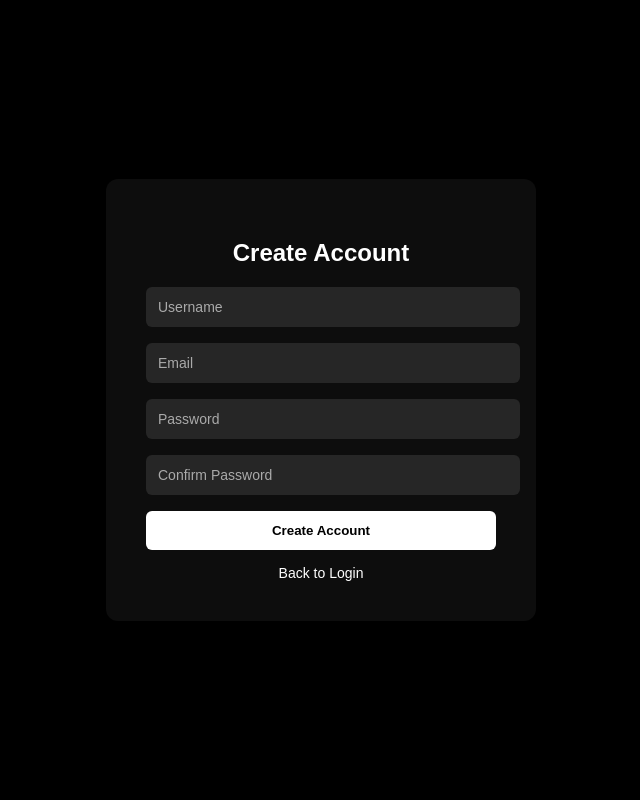
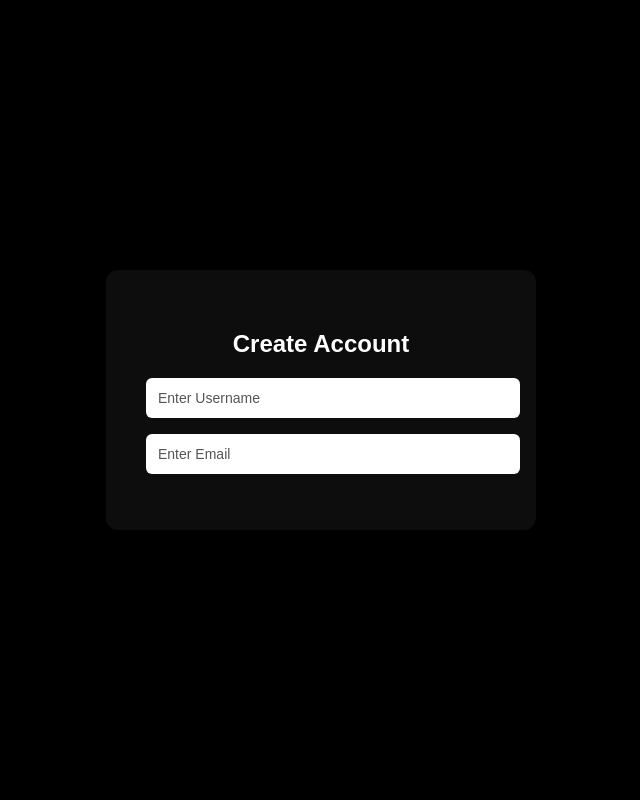
Before and after one commit to asif1-3ahmed/Music, a Flask app: page /register-page in a window 1280 px wide. Shown: the whole page, without its empty margins (319-959 px from the left). Run offline with Flask 3, Linux system fonts and the light colour scheme.

Commit message:
register.html

```diff
--- a/templates/register.html
+++ b/templates/register.html
@@ -3,7 +3,7 @@
 <head>
   <meta charset="UTF-8">
   <meta name="viewport" content="width=device-width, initial-scale=1.0">
-<title>Register - Dolsy Music</title>
+  <title>Dolsy Music - Create Account</title>
   <style>
     body {
       font-family: "Poppins", sans-serif;
@@ -12,10 +12,10 @@
       display: flex;
       justify-content: center;
       align-items: center;
-  min-height: 100vh;
+      height: 100vh;
       margin: 0;
     }
-.form-box {
+    .create-box {
       background: rgba(255,255,255,0.05);
       padding: 40px;
       border-radius: 12px;
@@ -23,6 +23,12 @@
       text-align: center;
       backdrop-filter: blur(6px);
       box-shadow: 0 4px 16px rgba(0,0,0,0.5);
+      z-index: 1;
+    }
+    h2 {
+      margin-bottom: 20px;
+      font-size: 24px;
+      font-weight: 600;
     }
     input {
       width: 100%;
@@ -32,10 +38,11 @@
       border-radius: 6px;
       outline: none;
       font-size: 14px;
-  background: rgba(255,255,255,0.1);
-  color: #fff;
     }
-input::placeholder { color: #aaa; }
+    input::placeholder {
+      color: #555;
+      font-size: 14px;
+    }
     button {
       width: 100%;
       padding: 12px;
@@ -45,50 +52,92 @@
       color: #000;
       font-weight: 600;
       cursor: pointer;
+      margin-top: 10px;
     }
     button:hover {
       background: #000;
       color: #fff;
       border: 2px solid #fff;
     }
-.links { margin-top: 15px; font-size: 14px; }
-.links a { color: #fff; text-decoration: none; }
-.links a:hover { text-decoration: underline; }
+    .links {
+      margin-top: 15px;
+      font-size: 14px;
+    }
+    .links a {
+      color: #fff;
+      text-decoration: none;
+      margin: 0 8px;
+    }
+    .links a:hover {
+      text-decoration: underline;
+    }
+
+    /* ✅ Success Overlay */
+    .success-overlay {
+      position: fixed;
+      top: 0; left: 0;
+      width: 100%; height: 100%;
+      background: rgba(0,0,0,0.95);
+      display: flex;
+      justify-content: center;
+      align-items: center;
+      flex-direction: column;
+      opacity: 0;
+      pointer-events: none;
+      transition: opacity 0.3s ease;
+      z-index: 999;
+    }
+    .success-overlay.active {
+      opacity: 1;
+      pointer-events: auto;
+    }
+    .checkmark {
+      width: 120px;
+      height: 120px;
+      stroke: #fff;
+      stroke-width: 6;
+      fill: none;
+      stroke-linecap: round;
+      stroke-linejoin: round;
+      filter: drop-shadow(0 0 10px #fff);
+    }
+    .checkmark path {
+      stroke-dasharray: 100;
+      stroke-dashoffset: 100;
+      animation: drawTick 0.8s ease forwards;
+    }
+    @keyframes drawTick {
+      0%   { stroke-dashoffset: 100; }
+      60%  { stroke-dashoffset: 40; }
+      100% { stroke-dashoffset: 0; }
+    }
+    .success-overlay h1,
+    .success-overlay p {
+      opacity: 0;
+      animation: fadeInText 0.8s ease forwards;
+      animation-delay: 1s;
+      text-align: center;
+    }
+    .success-overlay h1 {
+      font-size: 24px;
+      margin: 15px 0 5px;
+      font-weight: 600;
+      color: #fff;
+    }
+    .success-overlay p {
+      font-size: 14px;
+      color: #ccc;
+    }
+    @keyframes fadeInText {
+      from { opacity: 0; transform: translateY(10px); }
+      to { opacity: 1; transform: translateY(0); }
+    }
   </style>
 </head>
 <body>
-<div class="form-box">
+  <div class="create-box">
     <h2>Create Account</h2>
-<form id="registerForm">
-<input type="text" id="username" placeholder="Username" required>
-<input type="email" id="email" placeholder="Email" required>
-<input type="password" id="password" placeholder="Password" required>
-<input type="password" id="confirmPassword" placeholder="Confirm Password" required>
-<button type="submit" id="registerBtn">Create Account</button>
-</form>
-<div class="links"><a href="/">Back to Login</a></div>
-</div>
-
-<script>
-const registerForm=document.getElementById('registerForm');
-const registerBtn=document.getElementById('registerBtn');
-registerForm.addEventListener('submit', async e=>{
-  e.preventDefault();
-  registerBtn.disabled=true;
-  const username=document.getElementById('username').value.trim();
-  const email=document.getElementById('email').value.trim();
-  const password=document.getElementById('password').value;
-  const confirm=document.getElementById('confirmPassword').value;
-  if(password!==confirm){ alert("Passwords do not match!"); registerBtn.disabled=false; return; }
-  const res=await fetch('/register-temp',{
-    method:'POST',
-    headers:{'Content-Type':'application/json'},
-    body:JSON.stringify({username,email,password})
-  });
-  const data=await res.json();
-  if(data.success){ window.location.href=`/otp?email=${encodeURIComponent(email)}&type=register`; }
-  else{ alert(data.message); registerBtn.disabled=false; }
-});
-</script>
-</body>
-</html>
+    <form id="createForm" onsubmit="return handleCreate(event)">
+      <input type="text" id="newUsername" placeholder="Enter Username" required>
+      <input type="email" id="email" placeholder="Enter Email" required>
+      <input type
```
Lines whose indentation alone changed are shown as unchanged.
